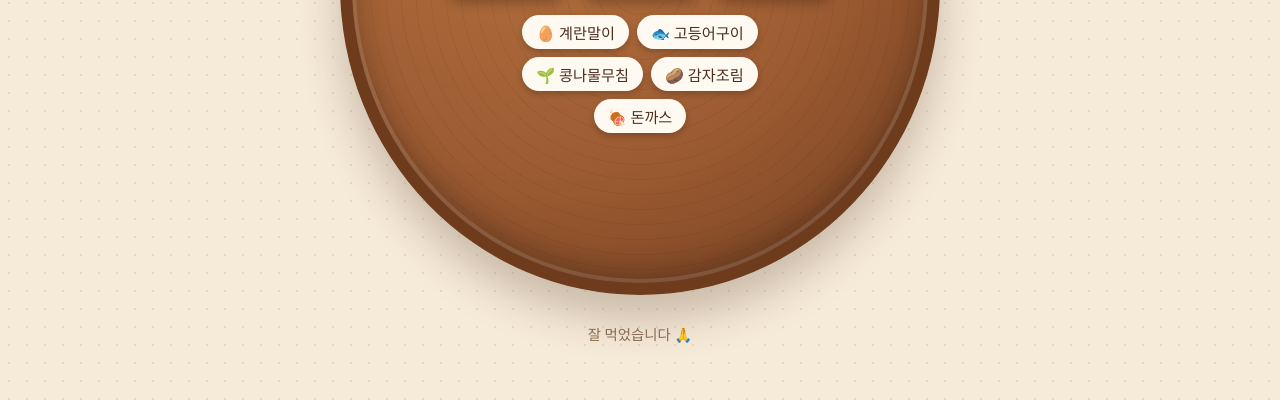
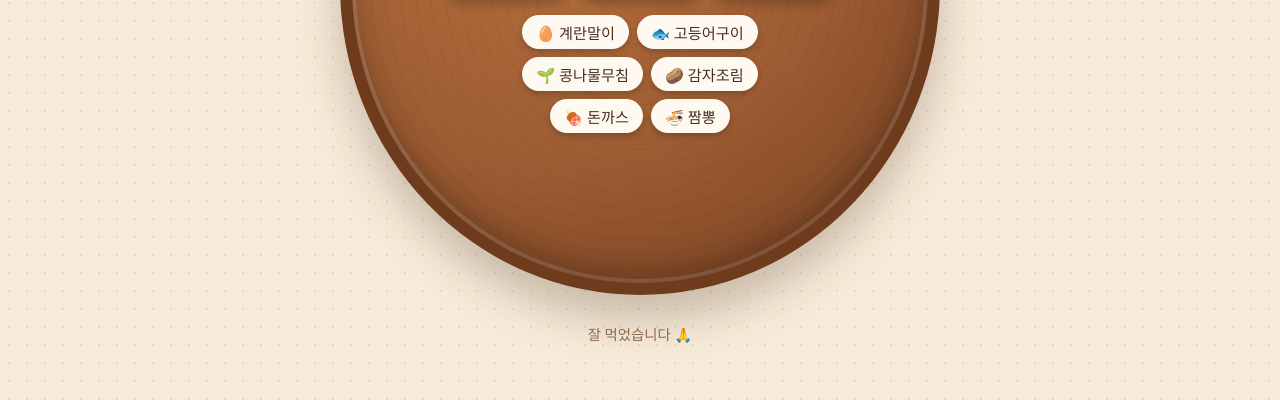
Before and after one commit to gconic/bb02, a plain HTML site: page index.html in a window 1280 px wide. Shown: the part 510-910 px from the top of the page. Drawn offline with Linux system fonts and the light colour scheme.

Commit message:
짬뽕 추가

```diff
--- a/index.html
+++ b/index.html
@@ -140,6 +140,7 @@
       <li>🌱 콩나물무침</li>
       <li>🥔 감자조림</li>
       <li>🍖 돈까스</li>
+      <li>🍜 짬뽕</li>
     </ul>
   </main>
 
```
